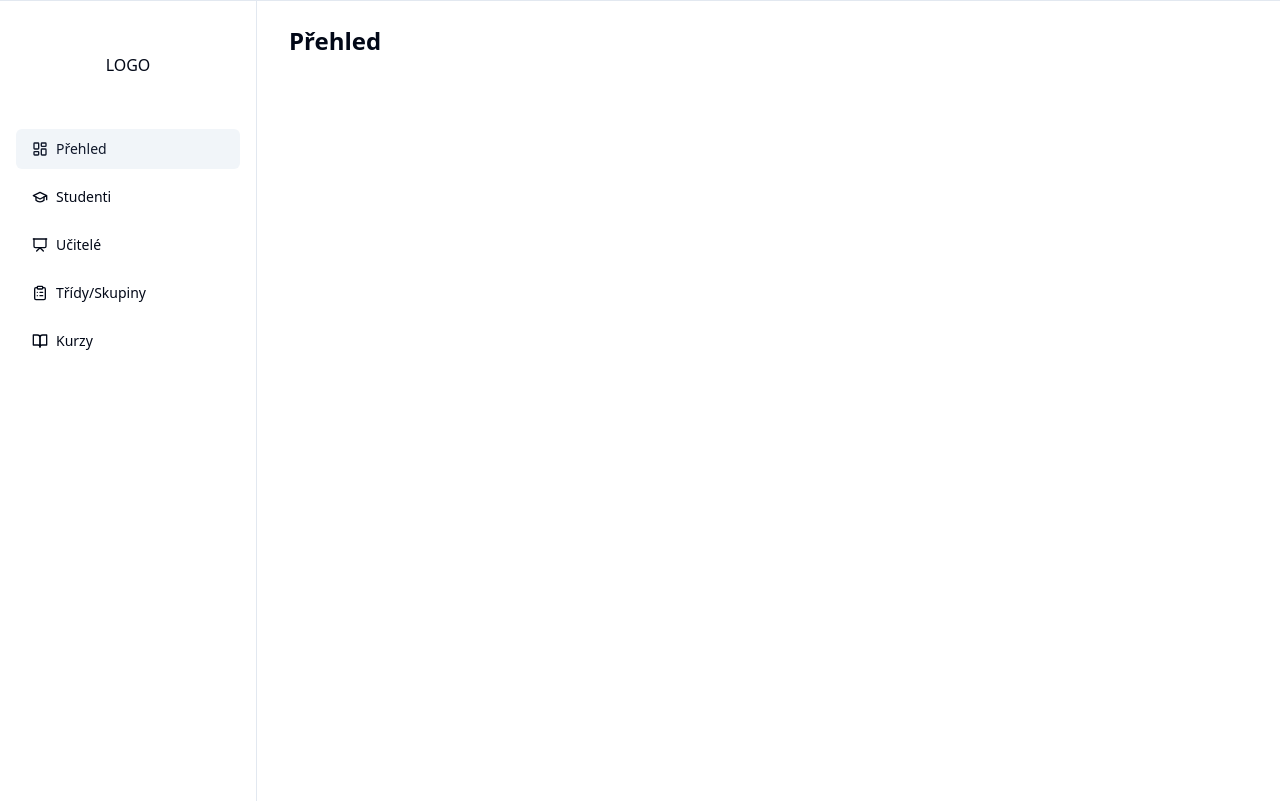
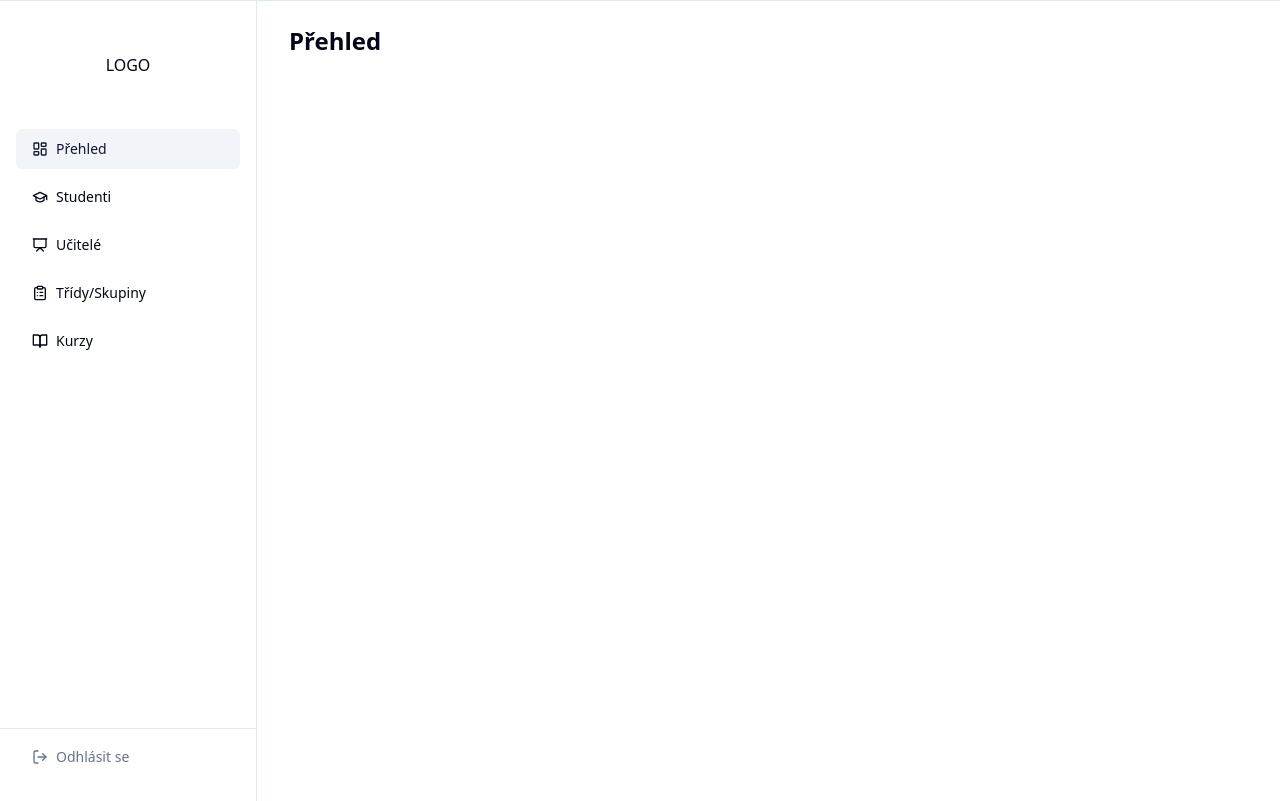
Before and after one commit to richardamare/classroom-frontend-nextjs13, a Next.js app: page /dashboard in a window 1280 px wide. Built offline with nearby package versions, Linux system fonts and the light colour scheme.

Commit message:
feat: add logout button

```diff
--- a/src/components/sidebar.tsx
+++ b/src/components/sidebar.tsx
@@ -1,7 +1,9 @@
-import {Button} from "@/components/ui/button";
-import {cn} from "@/lib/utils";
+import {Button, buttonVariants} from "@/components/ui/button";
 import {useRouter} from "next/router";
 import {sidebarItems} from "@/lib/config";
+import Link from "next/link";
+import {LogOut} from "lucide-react";
+import {cn} from "@/lib/utils";
 
 interface SidebarProps {
 	className?: string;
@@ -16,8 +18,8 @@ export default function Sidebar({className}: SidebarProps) {
 	}
 
 	return (
-		<div className={cn("pb-12", className)}>
-			<div className="space-y-4 py-4">
+		<div className={className}>
+			<div className="space-y-4 py-4 flex flex-col justify-between h-full">
 				<div className="px-4 py-2 space-y-6">
 					<div className="flex items-center justify-center h-20">
 						<h1>LOGO</h1>
@@ -38,6 +40,20 @@ export default function Sidebar({className}: SidebarProps) {
 						))}
 					</div>
 				</div>
+				<div className="border-t">
+					<div className="px-4 py-2 space-y-6">
+						<Link
+							href="/auth/logout"
+							className={cn(
+								buttonVariants({variant: "link"}),
+								"hover:no-underline text-muted-foreground"
+							)}
+						>
+							<LogOut className="mr-2 w-4 h-4"/>
+							<span>Odhlásit se</span>
+						</Link>
+					</div>
+				</div>
 			</div>
 		</div>
 	);
```
